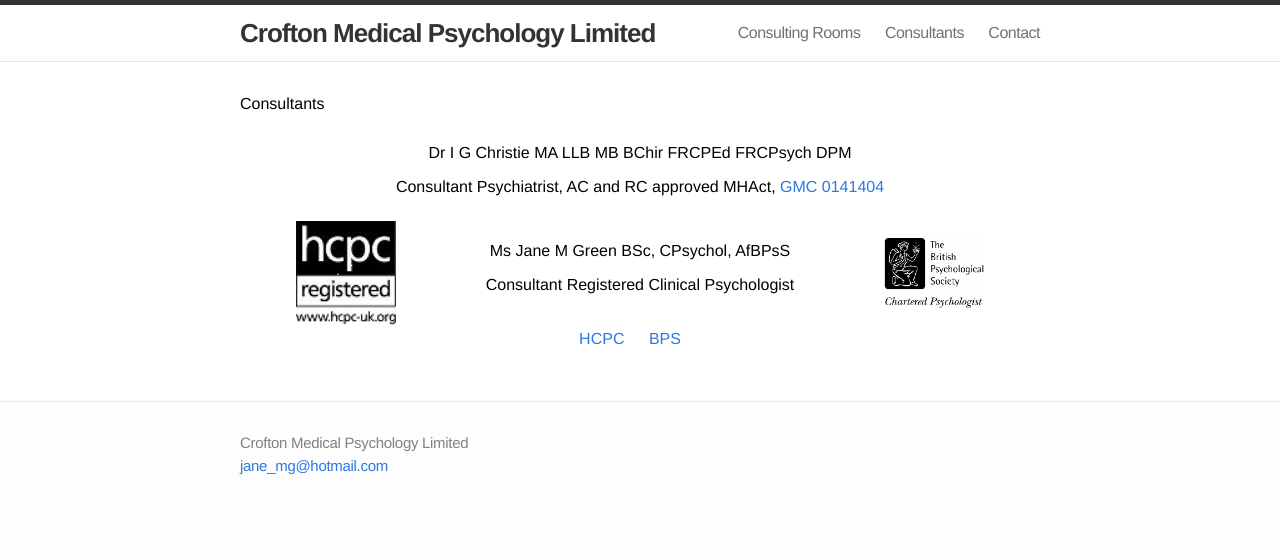
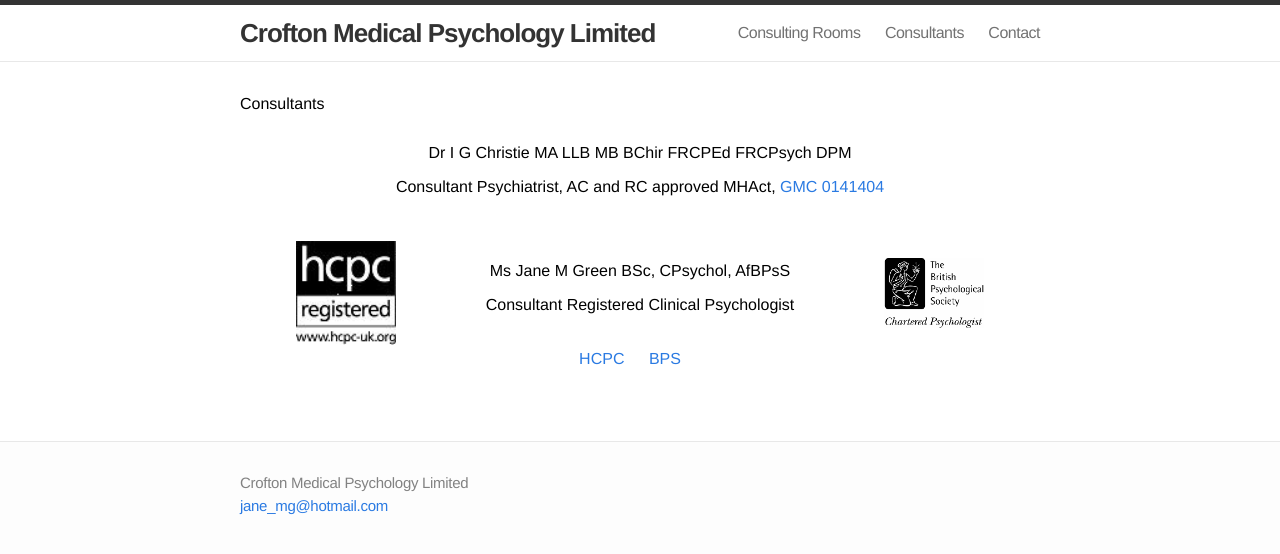
Before and after one commit to croftonmedpsych/croftonmedpsych.github.io, a Jekyll site: the page built from consultants/index.html, in a window 1280 px wide. Shown: the top 554 px of the page. Built offline with Jekyll 4.4.1, drawn with Linux system fonts in a browser that asks for light colours.

Commit message:
space between consultants

```diff
--- a/css/main.css
+++ b/css/main.css
@@ -339,7 +339,7 @@ a:visited { color: #205caa; }
 }
 
 .consultant {
-    margin-bottom: 20px;
+  margin-bottom: 40px;
 }
 
 .consultant .name {
```
